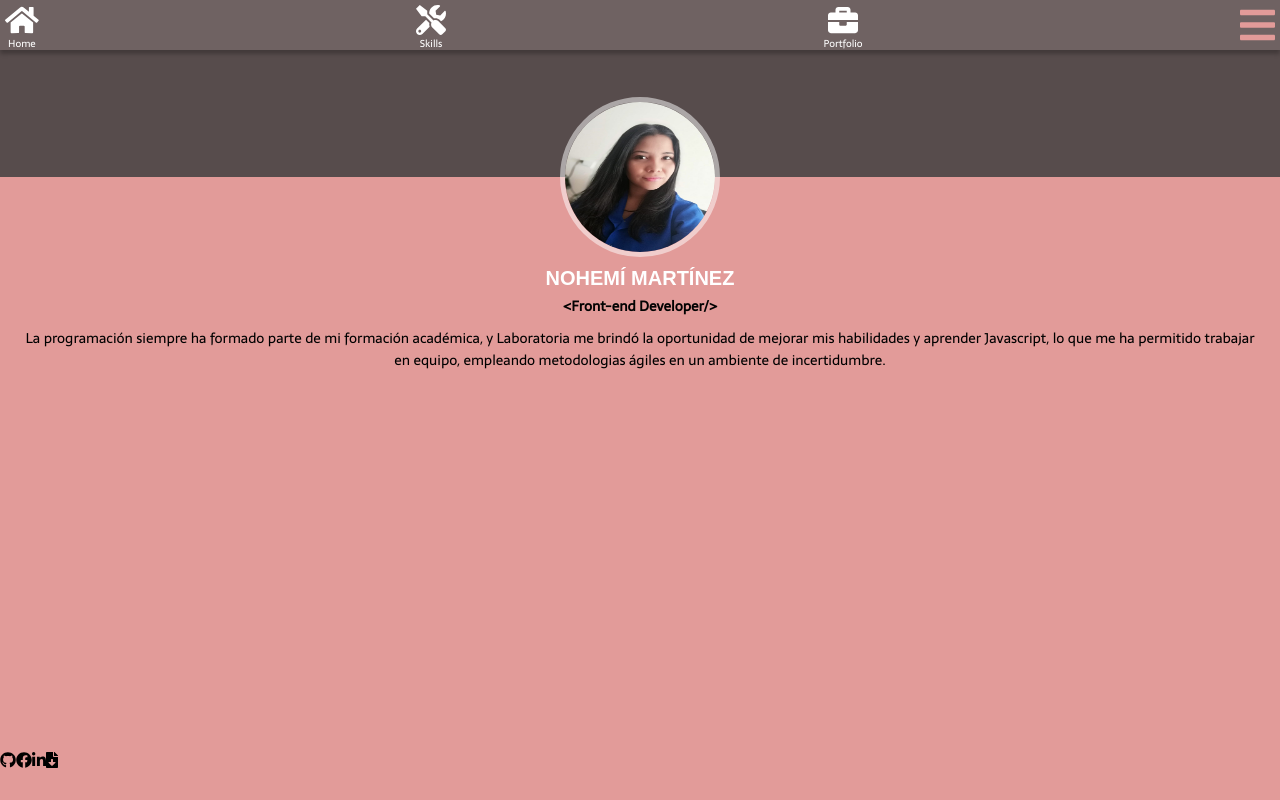
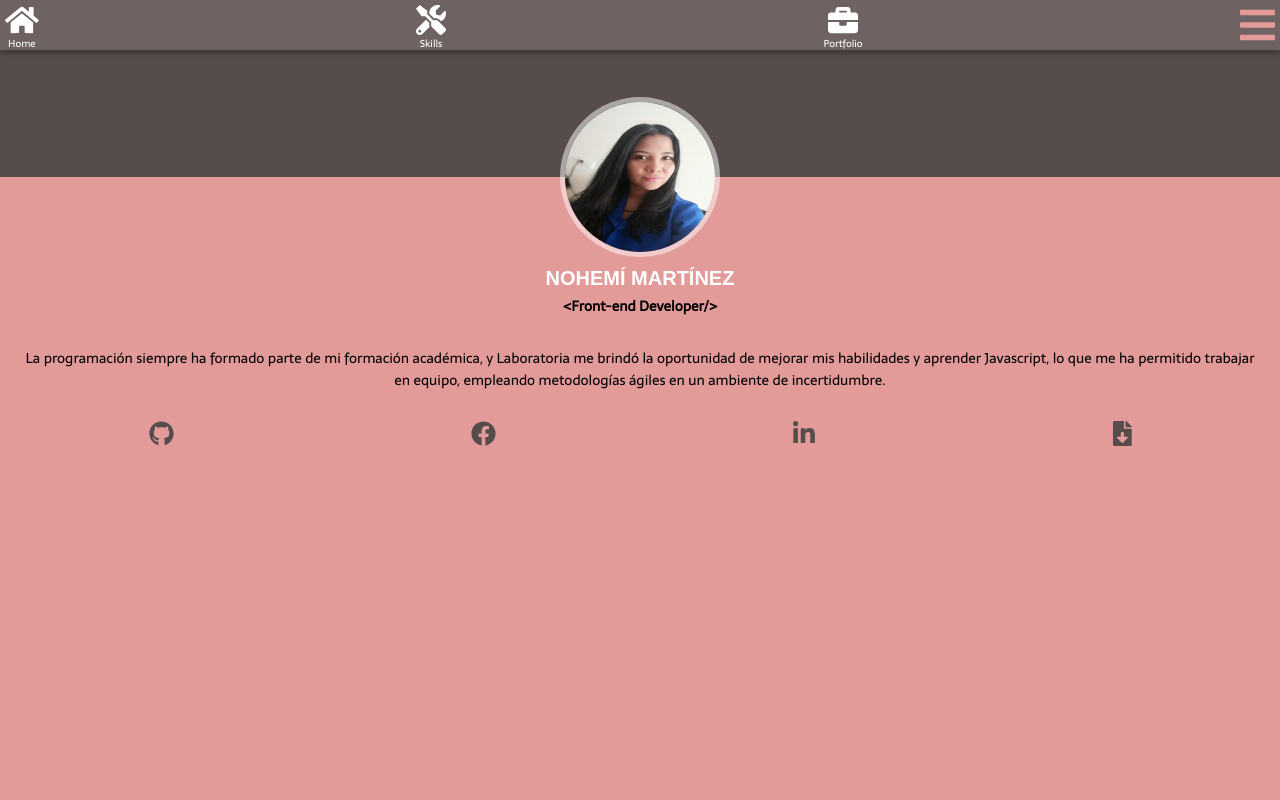
Before and after one commit to nohestmm/portfolio, a React (Create React App) app: page / in a window 1280 px wide. Built offline with nearby package versions, Linux system fonts and the light colour scheme; a web font is replaced by a local one.

Commit message:
subiendo codigo desde master

```diff
--- a/src/App.css
+++ b/src/App.css
@@ -17,7 +17,7 @@
 
 .bottom-div {
     width: 100%;
-    height: calc(100% - 305px);
+    height: 100%;
     background: #E29B99;
     background-size: 100% 100%;
 }
@@ -51,7 +51,7 @@
     text-align: center;
     font-family: 'Sarala', sans-serif;
     font-size: 14px;
-    margin: 10px 20px 0px;
+    margin: 30px 20px;
 }
 
 .text-bottom_name {
@@ -84,6 +84,16 @@
 }
 
 .footer {
-    height: 48px;
+    height: 60px;
     background: #E29B99;
+    display: flex;
+    justify-content: space-around;
 }
+
+.fa-github,
+.fa-facebook,
+.fa-linkedin-in,
+.fa-file-download {
+    color: #574C4C;
+    font-size: 25px;
+}
--- a/src/App.js
+++ b/src/App.js
@@ -9,7 +9,6 @@ class App extends Component {
   render() {
     return (
       <>
-
         <header className="top-div">
           <nav className="navbar">
             <span className="navbar-text"><i className="fas fa-home"></i>
@@ -23,16 +22,20 @@ class App extends Component {
               <i className="fas fa-briefcase"></i>
               Portfolio
                 </span>
-                <span className="navbar-text"><i className="fas fa-bars"></i></span>
+            <span className="navbar-text"><i className="fas fa-bars"></i></span>
           </nav>
         </header>
         <section className="profile-photo"><img className="myphoto" src={photo} alt="" /></section>
         <section className="bottom-div">
           <h1 className="name">NOHEMÍ MARTÍNEZ</h1>
           <h6 className="text-bottom_name">{"<Front-end Developer/>"}</h6>
-          <p className="paragraph">La programación siempre ha formado parte de mi formación académica, y Laboratoria me brindó la oportunidad de mejorar mis habilidades y aprender Javascript, lo que me ha permitido trabajar en equipo, empleando metodologias ágiles en un ambiente de incertidumbre.</p>
+          <p className="paragraph">La programación siempre ha formado
+            parte de mi formación académica, y Laboratoria me brindó la
+            oportunidad de mejorar mis habilidades y aprender Javascript,
+            lo que me ha permitido trabajar en equipo, empleando metodologías
+            ágiles en un ambiente de incertidumbre.</p>
         </section>
-        <footer className= "footer">
+        <footer className="footer">
           <span><i className="fab fa-github"></i></span>
           <span><i className="fab fa-facebook"></i></span>
           <span><i className="fab fa-linkedin-in"></i></span>
--- a/src/index.css
+++ b/src/index.css
@@ -3,10 +3,16 @@ h6,
 body,
 p {
     margin: 0;
-    overflow-y: hidden;
-    overflow-x: hidden;
 }
 
-#root {
-    height: 100vh;
+@media (min-width: 320px) {
+    body {
+        overflow-y: hidden;
+    }
 }
+
+body,
+html {
+    height: 100%;
+    background: #E29B99;
+}
```
